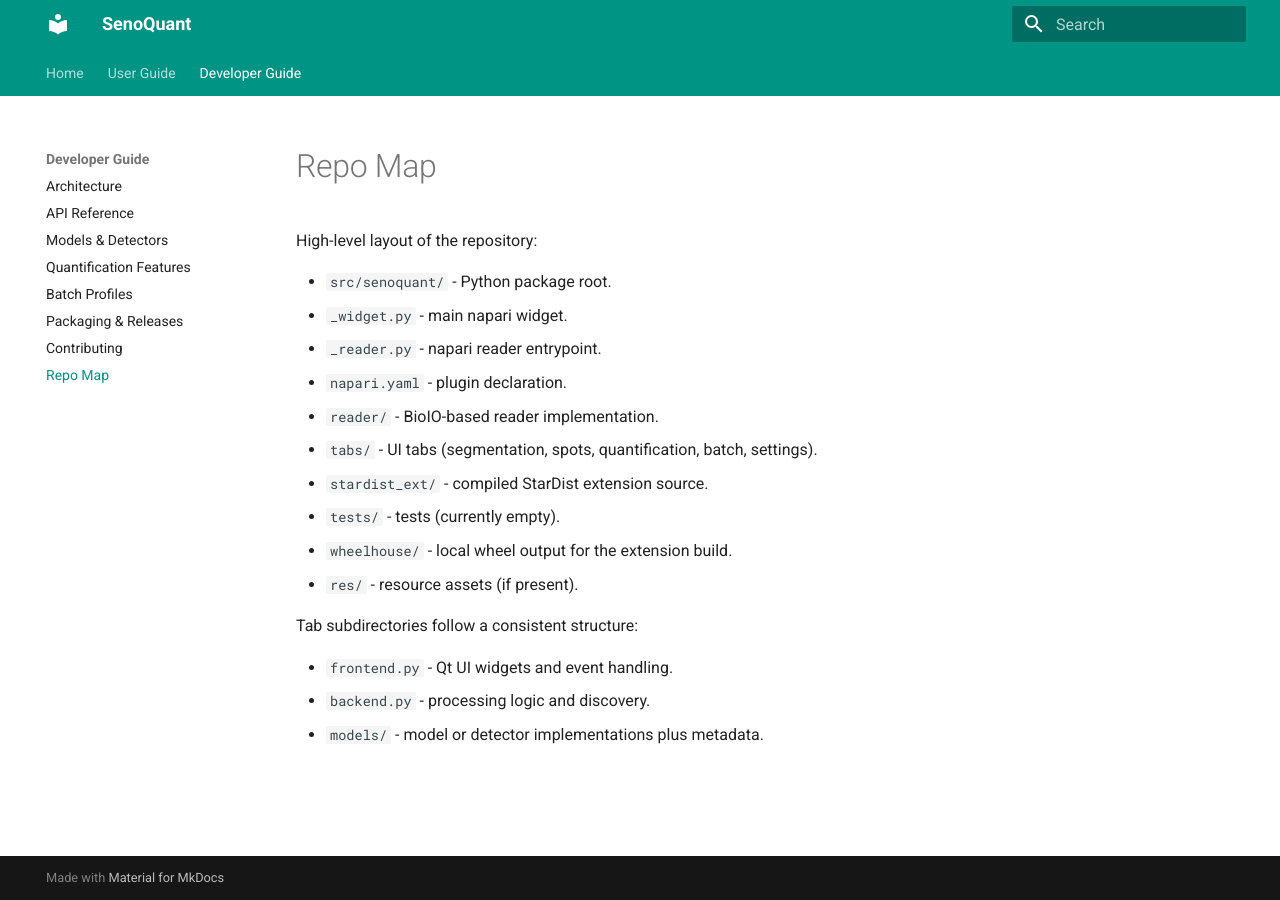
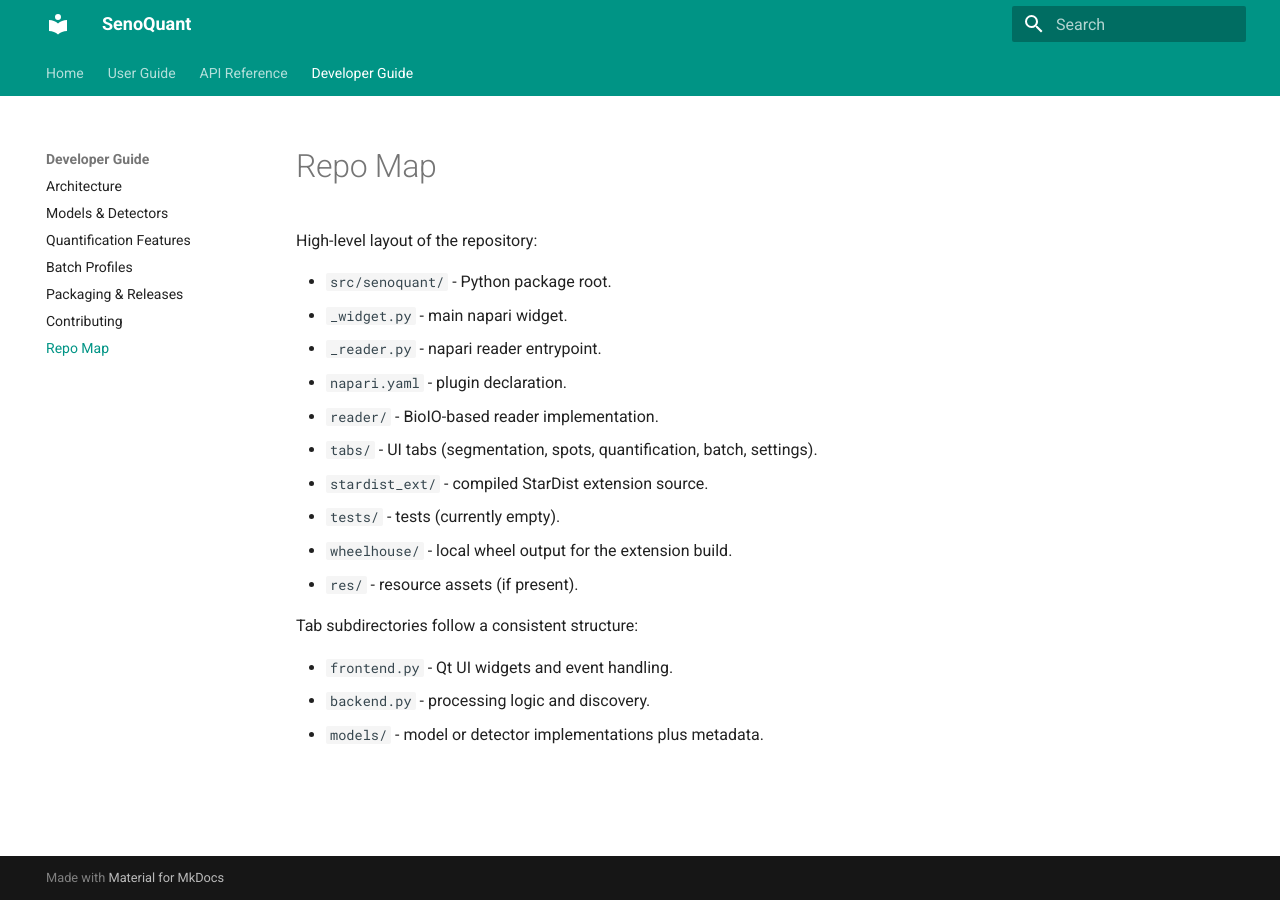
Before and after one commit to HaamsRee/senoquant, an MkDocs documentation site: the page built from docs/developer/repo-map.md, in a window 1280 px wide. Built offline with MkDocs 1.6.1 and Material for MkDocs 9.7.7, drawn with Linux system fonts in a browser that asks for light colours; part of the change alters nothing that is shown.

```diff
--- a/mkdocs.yml
+++ b/mkdocs.yml
@@ -41,9 +41,9 @@ nav:
       - Quantification: user/quantification.md
       - Batch Processing: user/batch.md
       - Settings: user/settings.md
+  - API Reference: developer/api.md
   - Developer Guide:
       - Architecture: developer/architecture.md
-      - API Reference: developer/api.md
       - Models & Detectors: developer/models.md
       - Quantification Features: developer/quantification-features.md
       - Batch Profiles: developer/batch-profiles.md
```
